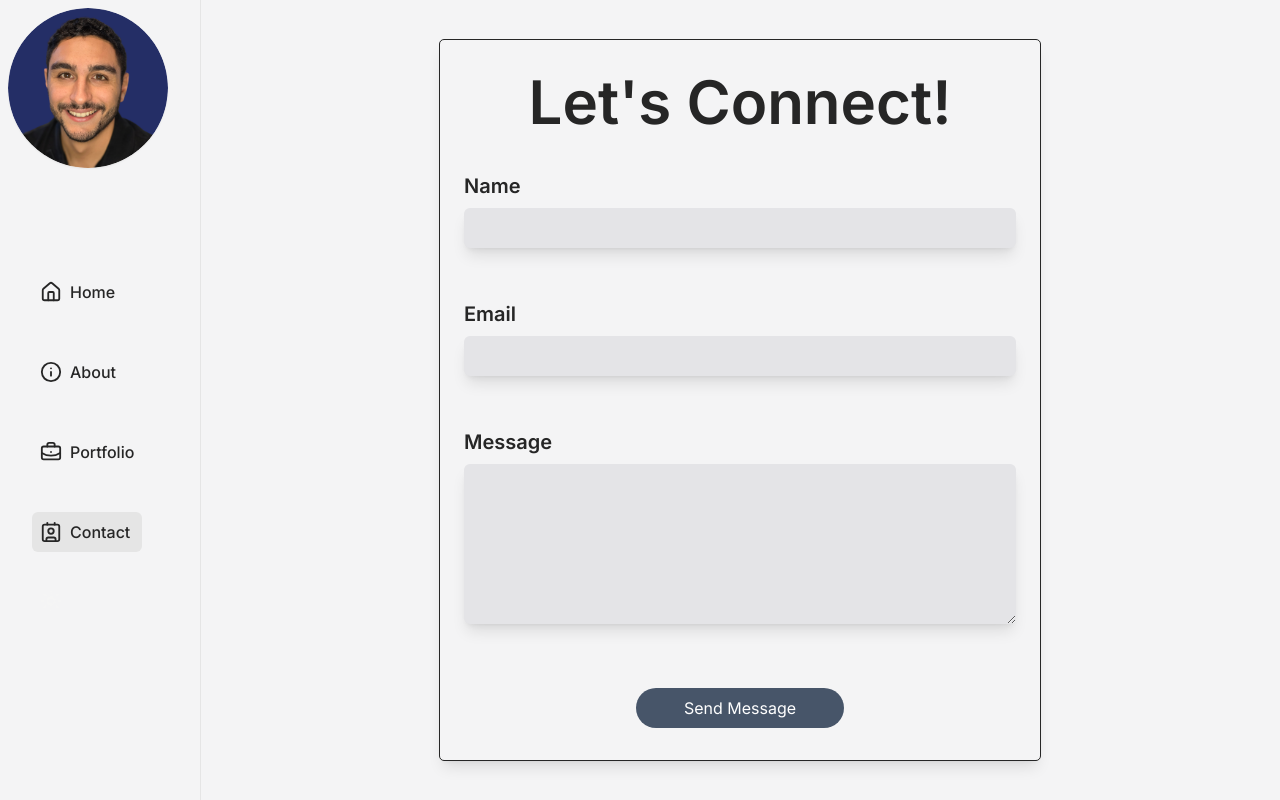
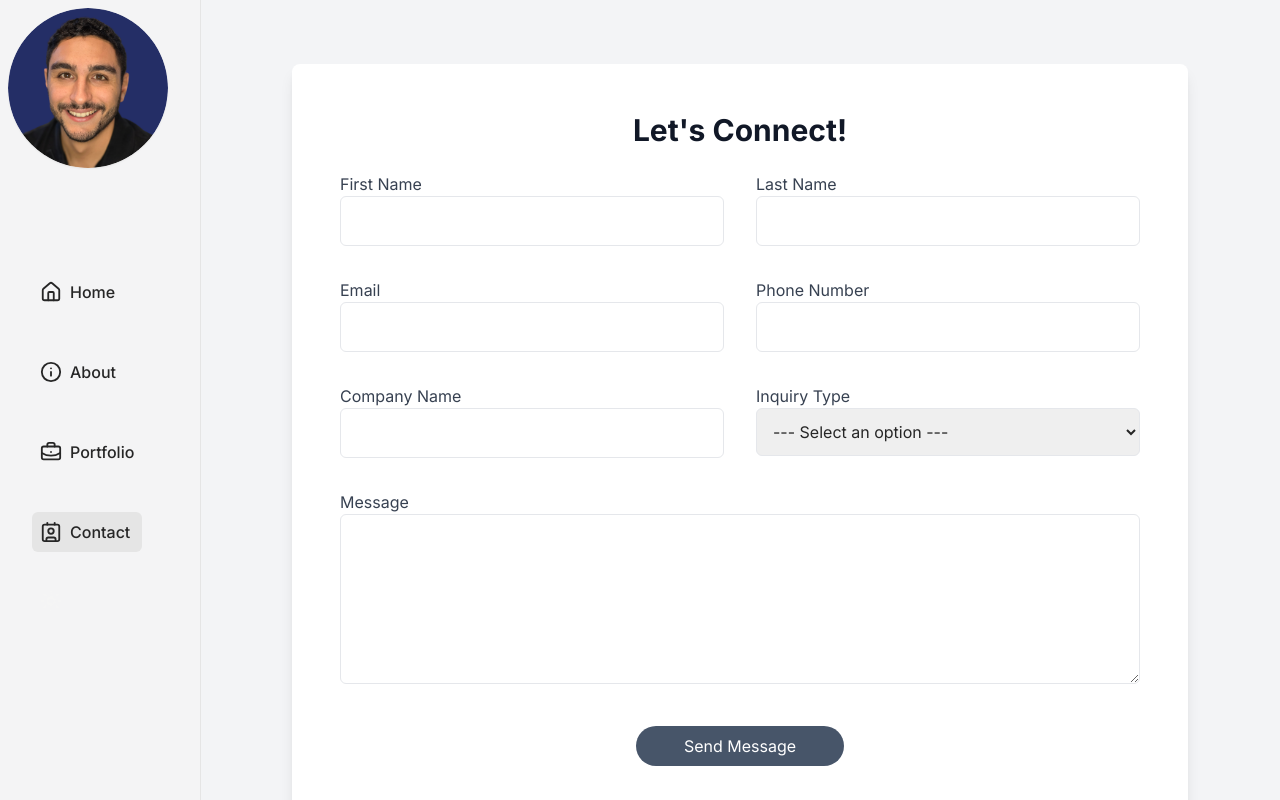
Before and after one commit to MarcAnthony-WebDev/Portfolio-Site-v2, a Next.js app: page /contact in a window 1280 px wide. Shown: the top 800 px of the page. Built offline with nearby package versions, Linux system fonts and the light colour scheme.

Commit message:
fully integrated zod, react-hook-form and restyled form component.

```diff
--- a/app/api/email/route.ts
+++ b/app/api/email/route.ts
@@ -11,14 +11,14 @@ const hostEmail = process.env.E_ADDRESS;
 
 export async function POST(request: Request) {
   try {
-    const { firstName, email, message } = await request.json();
+    const { firstName, email, message, inquiryType, phone, company } = await request.json();
 
     // Send email to yourself (admin)
     const adminEmailResponse = await resend.emails.send({
       from: `Marcanthony Tumminello <${hostEmail}>`,
       to: hostEmail,
       subject: "New Contact Form Submission",
-      react: EmailTemplate({ firstName, email, message, isAdmin: true }), // Admin template
+      react: EmailTemplate({ firstName, email, message, inquiryType, phone, company, isAdmin: true }), // Admin template
     });
 
     if (adminEmailResponse.error) {
@@ -33,7 +33,7 @@ export async function POST(request: Request) {
       from: `Marcanthony Tumminello <${hostEmail}>`,
       to: [email],
       subject: "Thanks for viewing my site!",
-      react: EmailTemplate({ firstName, email, message }), // User template
+      react: EmailTemplate({ firstName, email, message, inquiryType, phone, company }), // User template
     });
 
     if (userEmailResponse.error) {
--- a/components/ContactForm.tsx
+++ b/components/ContactForm.tsx
@@ -1,163 +1,142 @@
 "use client";
 import { useState } from "react";
+
+import { useForm } from 'react-hook-form';
+import { zodResolver } from "@hookform/resolvers/zod";
+import { ContactFormValues, contactFormSchema } from "@/lib/validation";
 import CustomButton from "./CustomButton";
 import Modal from "./Modal";
 
 const ContactForm: React.FC = () => {
-  const [formData, setFormData] = useState({
-    name: "",
-    email: "",
-    message: "",
+  const {
+    register,
+    handleSubmit,
+    formState: { errors, isSubmitting },
+    reset,
+  } = useForm<ContactFormValues>({
+    resolver: zodResolver(contactFormSchema),
   });
 
-  const [loading, setLoading] = useState(false);
   const [isModalOpen, setIsModalOpen] = useState(false);
 
-  const handleChange = (
-    e: React.ChangeEvent<HTMLInputElement | HTMLTextAreaElement>,
-  ) => {
-    setFormData({
-      ...formData,
-      [e.target.name]: e.target.value,
-    });
-  };
-
-  //test validity onBlur
-  const [touchedFields, setTouchedFields] = useState({
-    name: false,
-    email: false,
-    message: false,
-  });
-
-  const handleBlur = (field: string) => {
-    setTouchedFields((prev) => ({ ...prev, [field]: true }));
-  };
-
-  const handleSubmit = async (e: React.SyntheticEvent) => {
-    e.preventDefault();
-    setLoading(true);
-
+  const onSubmit = async (data: ContactFormValues) => {
     try {
       const response = await fetch("/api/email", {
-        // Corrected path
         method: "POST",
-        headers: {
-          "Content-Type": "application/json", // Add Content-Type header
-        },
-        body: JSON.stringify({
-          firstName: formData.name,
-          email: formData.email,
-          message: formData.message,
-        }),
+        headers: { "Content-Type": "application/json" },
+        body: JSON.stringify(data),
       });
 
       if (!response.ok) {
-        // Handle error case
-        const errorData = await response.json();
-        console.error("Error:", errorData);
-      } else {
-        const data = await response.json();
-        console.log("Success:", data);
+        console.error("Error submitting form");
+        return;
+      }
+
+      console.log("Success:", await response.json());
       setIsModalOpen(true);
-      }
+      reset();
     } catch (error) {
-      console.error("Unexpected Error:", error);
-    } finally {
-      setLoading(false);
-      setFormData({
-        name: "",
-        email: "",
-        message: "",
-      });
+      console.error("Unexpected error:", error);
     }
   };
 
   return (
-    <div className="form-container flex h-full w-full items-center justify-center px-4 py-20 md:p-10">
+    <div className="flex justify-center py-16 bg-gray-100 dark:bg-gray-900">
       <form
-        className="outline-gray-400z flex h-full w-full max-w-[600px] flex-col justify-center gap-2 rounded px-2 py-6 text-base shadow-lg outline outline-1 sm:p-6 md:gap-4"
-        action=""
-        onSubmit={handleSubmit}
+        className="w-full max-w-4xl bg-white dark:bg-gray-800 shadow-lg rounded-lg p-8 md:p-12"
+        onSubmit={handleSubmit(onSubmit)}
       >
-        <h2 className="mb-6 text-center text-3xl font-semibold md:text-6xl">
+        <h2 className="text-center text-3xl font-bold text-gray-900 dark:text-white mb-6">
           Let&apos;s Connect!
         </h2>
-        <div className="flex flex-col gap-2">
-          <label className="form__label" htmlFor="name">
-            Name
-          </label>
+
+        {/* Grid Layout - Two Columns */}
+        <div className="grid gap-8 grid-cols-1 sm:grid-cols-2">
+
+          {/* First Name */}
+          <div>
+            <label className="block text-gray-700 dark:text-gray-300">First Name</label>
             <input
               type="text"
-            className={`form__input peer ${
-              touchedFields.name && !formData.name ? "border-red-500" : ""
-            }`}
-            id="name"
-            name="name"
-            value={formData.name}
-            onChange={handleChange}
-            onBlur={() => handleBlur("name")}
-            required
-            maxLength={35}
+              {...register("firstName")}
+              className="w-full p-3 border rounded-md dark:bg-gray-700 dark:border-gray-600"
             />
-          <p
-            className={`text-sm text-red-500 ${touchedFields.name && !formData.name ? "visible" : "invisible"} md:text-lg`}
-          >
-            Please enter your name
-          </p>
+            {errors.firstName && <p className="text-red-500 text-sm mt-1">{errors.firstName.message}</p>}
           </div>
-        <div className="flex flex-col gap-2">
-          <label className="form__label" htmlFor="email">
-            Email
-          </label>
+
+          {/* Last Name */}
+          <div>
+            <label className="block text-gray-700 dark:text-gray-300">Last Name</label>
             <input
-            className={`form__input peer ${
-              touchedFields.email && !formData.email.match(/^\S+@\S+\.\S+$/)
-                ? "border-red-500"
-                : ""
-            }`}
+              type="text"
+              {...register("lastName")}
+              className="w-full p-3 border rounded-md dark:bg-gray-700 dark:border-gray-600"
+            />
+            {errors.lastName && <p className="text-red-500 text-sm mt-1">{errors.lastName.message}</p>}
+          </div>
+
+          {/* Email */}
+          <div>
+            <label className="block text-gray-700 dark:text-gray-300">Email</label>
+            <input
               type="email"
-            id="email"
-            name="email"
-            value={formData.email}
-            onChange={handleChange}
-            onBlur={() => handleBlur("email")}
-            required
-            maxLength={100}
+              {...register("email")}
+              className="w-full p-3 border rounded-md dark:bg-gray-700 dark:border-gray-600"
             />
-          <p
-            className={`text-sm text-red-500 md:text-lg ${touchedFields.email && !formData.email.match(/^\S+@\S+\.\S+$/) ? "visible" : "invisible"} `}
-          >
-            Please enter a valid email address
-          </p>
+            {errors.email && <p className="text-red-500 text-sm mt-1">{errors.email.message}</p>}
           </div>
-        <div className="flex flex-col gap-2">
-          <label className="form__label" htmlFor="message">
-            Message
-          </label>
+
+          {/* Phone */}
+          <div>
+            <label className="block text-gray-700 dark:text-gray-300">Phone Number</label>
+            <input
+              type="tel"
+              {...register("phone")}
+              className="w-full p-3 border rounded-md dark:bg-gray-700 dark:border-gray-600"
+            />
+            {errors.phone && <p className="text-red-500 text-sm mt-1">{errors.phone.message}</p>}
+          </div>
+
+          {/* Company Name */}
+          <div>
+            <label className="block text-gray-700 dark:text-gray-300">Company Name</label>
+            <input
+              type="text"
+              {...register("company")}
+              className="w-full p-3 border rounded-md dark:bg-gray-700 dark:border-gray-600"
+            />
+            {errors.company && <p className="text-red-500 text-sm mt-1">{errors.company.message}</p>}
+          </div>
+
+          {/* Inquiry Type */}
+          <div>
+            <label className="block text-gray-700 dark:text-gray-300">Inquiry Type</label>
+            <select {...register("inquiryType")} defaultValue="" className="w-full p-3 border rounded-md dark:bg-gray-700 dark:border-gray-600">
+              <option value="" disabled>--- Select an option ---</option>
+              <option value="quote">Request a Quote</option>
+              <option value="general">General Inquiry</option>
+              <option value="employment">Employment Opportunity</option>
+              <option value="contract">Contract Work</option>
+            </select>
+            {errors.inquiryType && <p className="text-red-500 text-sm mt-1">{errors.inquiryType.message}</p>}
+          </div>
+
+          {/* Message - Full Width */}
+          <div className="md:col-span-2">
+            <label className="block text-gray-700 dark:text-gray-300">Message</label>
             <textarea
-            id="message"
-            name="message"
-            className={`form__input peer ${touchedFields.message && !formData.message ? "border-red-500" : ""}`}
-            value={formData.message}
-            onChange={handleChange}
-            onBlur={() => handleBlur("message")}
-            required
-            maxLength={400}
               rows={6}
+              {...register("message")}
+              className="w-full p-3 border rounded-md dark:bg-gray-700 dark:border-gray-600 max-h-48"
             />
-          <p
-            className={`text-sm text-red-500 md:text-lg ${touchedFields.message && !formData.message ? "visible" : "invisible"}`}
-          >
-            Please enter your message
-          </p>
+            {errors.message && <p className="text-red-500 text-sm mt-1">{errors.message.message}</p>}
           </div>
-        {/* <button
-          className="mt-3 w-52 self-center rounded-3xl bg-slate-600 p-2 text-white transition duration-200 hover:bg-slate-500 active:translate-y-1"
-          type="submit"
-        >
-          Send Message
-        </button> */}
-        <CustomButton type="submit" text="Send Message" loading={loading} />
+        </div>
+
+        {/* Submit Button */}
+        <div className="flex justify-center mt-6">
+          <CustomButton type="submit" text="Send Message" loading={isSubmitting} />
+        </div>
       </form>
       <Modal isOpen={isModalOpen} onClose={() => setIsModalOpen(false)} />
     </div>
--- a/emails/EmailTemplate.tsx
+++ b/emails/EmailTemplate.tsx
@@ -15,14 +15,22 @@ import colors from "tailwindcss/colors";
 
 interface EmailTemplateProps {
   firstName: string;
+  lastName:string;
   email: string;
+  phone?:string;
+  company?:string;
+  inquiryType: string[];
   message: string;
   isAdmin?: boolean;
 }
 
 export const EmailTemplate = ({
   firstName,
+  lastName,
   email,
+  phone,
+  company,
+  inquiryType,
   message,
   isAdmin = false,
 }: EmailTemplateProps & { isAdmin?: boolean }) => (
@@ -45,9 +53,15 @@ export const EmailTemplate = ({
         {isAdmin ? (
           <>
             <Text style={paragraph}>
-              New message from {firstName} ({email}):
+              <strong>New message from:</strong> {firstName} {lastName} ({email})
             </Text>
-            <Text style={paragraph}>{message}</Text>
+
+            {phone && <Text style={paragraph}><strong>Phone:</strong> {phone}</Text>}
+            {company && <Text style={paragraph}><strong>Company:</strong> {company}</Text>}
+
+            <Text style={paragraph}><strong>Inquiry Type:</strong> {inquiryType}</Text>
+            <Text style={paragraph}><strong>Message:</strong> {message}</Text>
+
             <Text style={paragraph}>This is an admin notification.</Text>
           </>
         ) : (
--- /dev/null
+++ b/lib/validation.ts
@@ -0,0 +1,34 @@
+import { z } from "zod";
+
+export const contactFormSchema = z.object({
+  firstName: z.string()
+    .min(2, { message: "First Name must be at least 2 characters long" })
+    .max(35),
+
+  lastName: z.string()
+    .min(2, { message: "First Name must be at least 2 characters long" })
+    .max(35),
+
+  email: z.string()
+    .email({ message: "Invalid email format" })
+    .max(100),
+
+  phone: z.string()
+    .regex(/^\+?[1-9]\d{1,14}$/, { message: "Invalid phone number format" })
+    .optional(),
+
+  company: z.string()
+    .max(100, { message: "Company name cannot exceed 100 characters" })
+    .optional(),
+
+  inquiryType: z.enum(['general', 'quote', 'employment', 'contract'], {
+    message: 'Please select a valid inquiry type',
+  }),
+
+  message: z.string()
+    .min(10, { message: 'Message must be at least 10 characters long' })
+    .max(400, { message: 'Message cannot exceed 400 characters' }),
+
+});
+
+export type ContactFormValues = z.infer<typeof contactFormSchema>;
--- a/package.json
+++ b/package.json
@@ -10,6 +10,7 @@
     "email": "email dev --dir emails"
   },
   "dependencies": {
+    "@hookform/resolvers": "^4.1.0",
     "@react-email/components": "0.0.23",
     "clsx": "^2.1.1",
     "lucide-react": "^0.436.0",
@@ -17,7 +18,9 @@
     "next-themes": "^0.3.0",
     "react": "^18",
     "react-dom": "^18",
-    "resend": "^4.0.0"
+    "react-hook-form": "^7.54.2",
+    "resend": "^4.0.0",
+    "zod": "^3.24.2"
   },
   "devDependencies": {
     "@types/node": "^20",
```
Also changed, not shown: 1 other file (tests, documents, lock files or other folders). Lines whose indentation alone changed are shown as unchanged.
